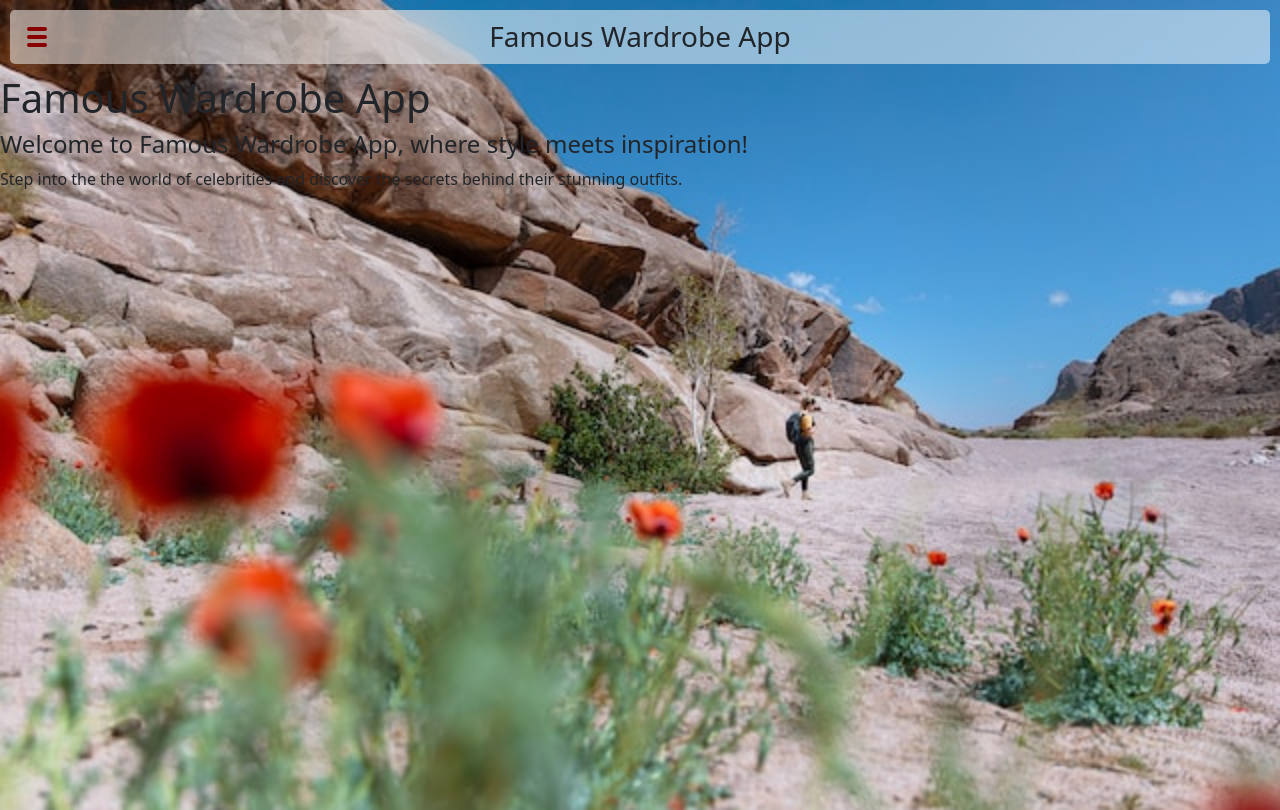
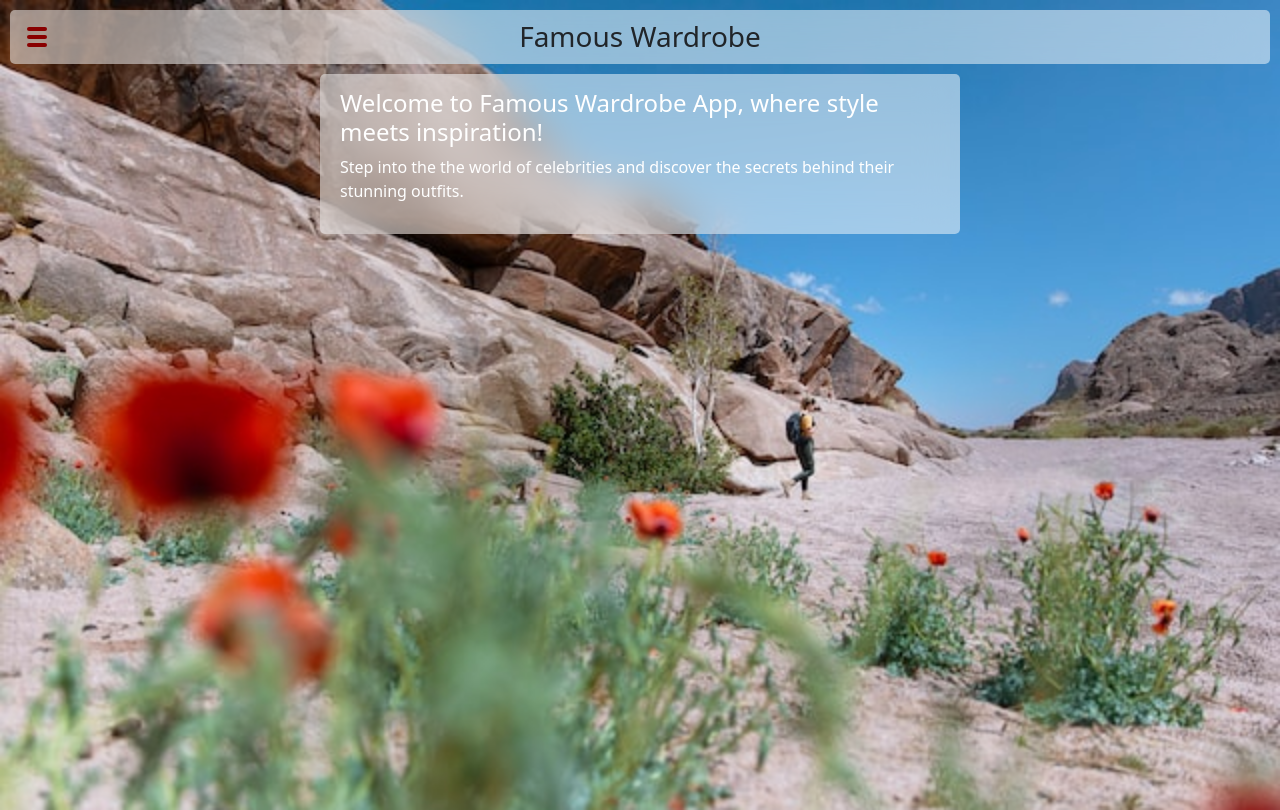
Before and after one commit to joanaBrit/famous-wardrobe-app, a React (Create React App) app in the folder client/: page / in a window 1280 px wide. Built offline with nearby package versions, Linux system fonts and the light colour scheme.

Commit message:
Changed seeds, Home page styling

```diff
--- a/client/src/components/Home.js
+++ b/client/src/components/Home.js
@@ -2,12 +2,11 @@
 
 export default function Home() {
   return (
-    <section>
-      <main>
-        <h1>Famous Wardrobe App</h1>
+    <main className="text-container">
+      <div className="text-content">
         <h4>Welcome to Famous Wardrobe App, where style meets inspiration!</h4>
         <p>Step into the the world of celebrities and discover the secrets behind their stunning outfits.</p>
-      </main>
-    </section>
+      </div>
+    </main>
   )
 }
--- a/client/src/components/Nav.js
+++ b/client/src/components/Nav.js
@@ -75,6 +75,6 @@ function getPageTitle(path) {
   } else if (subpaths[1] === 'login') {
     return 'Login'
   } else {
-    return 'Famous Wardrobe App'
+    return 'Famous Wardrobe'
   }
 }
--- a/client/src/styles/components/Celebrities.scss
+++ b/client/src/styles/components/Celebrities.scss
@@ -15,7 +15,10 @@
 
 .carousel-indicators {
   border-radius: 3px;
-  background-color: $theme-light-grey;
+  background-color: transparent;
+  .button {
+    background-color: black;
+  }
 }
 
 .split-container {
@@ -29,7 +32,7 @@
   }
 
   .text-carousel {
-    color: #444;
+    color: $theme-text-grey;
     margin: 1rem;
   }
 
@@ -38,8 +41,8 @@
     gap: 5px;
 
     button {
-      background: #ffffff80;
-      color: #890000;
+      background-color: $theme-light-grey;
+      color: $theme-primary;
     }
   }
 
--- a/client/src/styles/components/Form.scss
+++ b/client/src/styles/components/Form.scss
@@ -33,8 +33,8 @@ form {
 
 input,
 textarea {
-  background: #ffffff80;
-  outline: #ffffff;
+  background-color: $theme-light-grey;
+  outline: $theme-text-light;
   border: 0;
   border-radius: 5px;
   padding: 5px 10px
--- a/client/src/styles/components/Garments.scss
+++ b/client/src/styles/components/Garments.scss
@@ -7,6 +7,8 @@
   .celebrity-photo {
     img {
       width: calc(50vw - 3rem);
+      min-height: 80vh;
+      object-fit: cover;
     }
   }
 
--- a/client/src/styles/components/Home.scss
+++ b/client/src/styles/components/Home.scss
@@ -5,24 +5,39 @@ body {
   background-size: cover;
 }
 
+.text-container {
+  margin: auto;
+  max-width: 40rem;
+  backdrop-filter: blur(20px);
+  background-color: $theme-light-grey;
+  height: 10rem;
+  border: 0;
+  border-radius: 5px;
+  padding: 5px 10px
+}
+
+.text-content {
+  padding: 10px;
+  color: $theme-text-light;
+}
 
 // ? Not Found Page
-
 .not-found {
   background-image: url('https://res.cloudinary.com/dwgwkeccm/image/upload/v1697121177/Project-4/pexels-ivan-samkov-7671166_x3c2jx.jpg');
   background-size: cover;
   min-height: 100vh;
 
   h1 {
-    color: white;
+    color: $theme-light;
   }
 }
 
+// ? Spinner
 .spinner {
   display: flex !important;
   flex-direction: row;
   justify-content: flex-start;
-  color: $theme-dark-grey;
+  color: $theme-primary;
   gap: 10px;
   width: 3rem;
   height: 3rem;
--- a/client/src/styles/variables.scss
+++ b/client/src/styles/variables.scss
@@ -1,6 +1,9 @@
 $theme-primary: #890000;
 $theme-secondary: #FDEC9E;
 $theme-light: #ECEAE6;
-$theme-light-grey: #B8B8B8;
-$theme-grey: #666666;
+$theme-light-grey: #ffffff80;
 $theme-dark-grey: #292929;
+
+//? text
+$theme-text-light: #ffffff;
+$theme-text-grey: #444;
```
Also changed, not shown: 2 other files (tests, documents, lock files or other folders).
